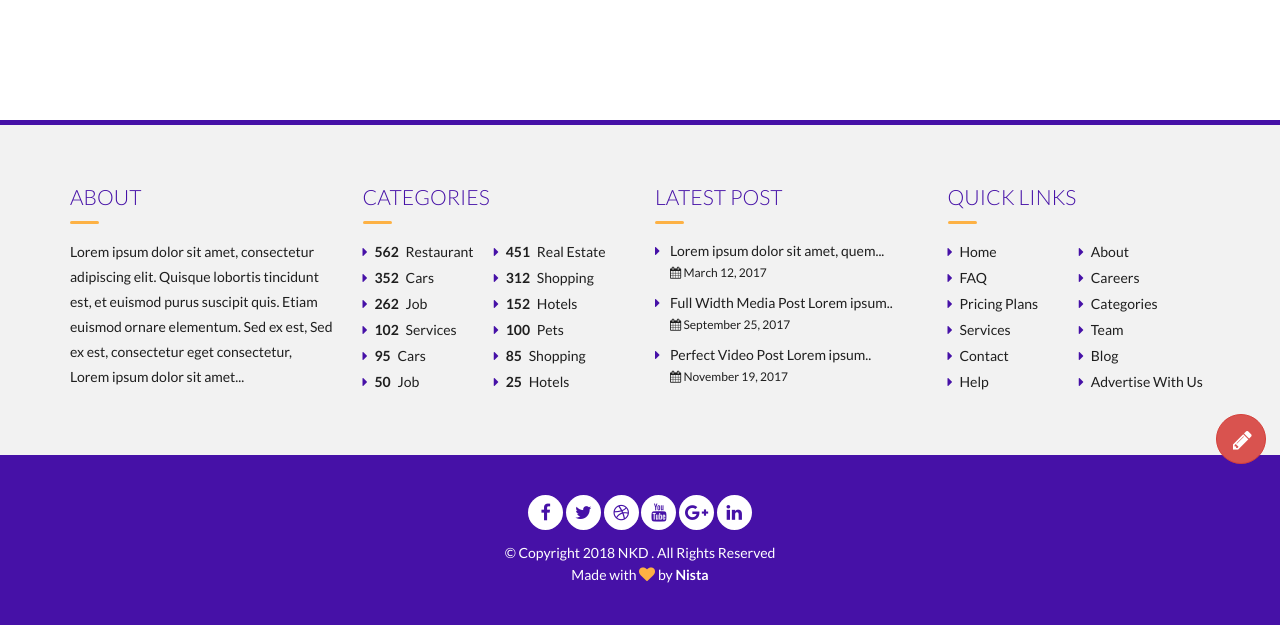
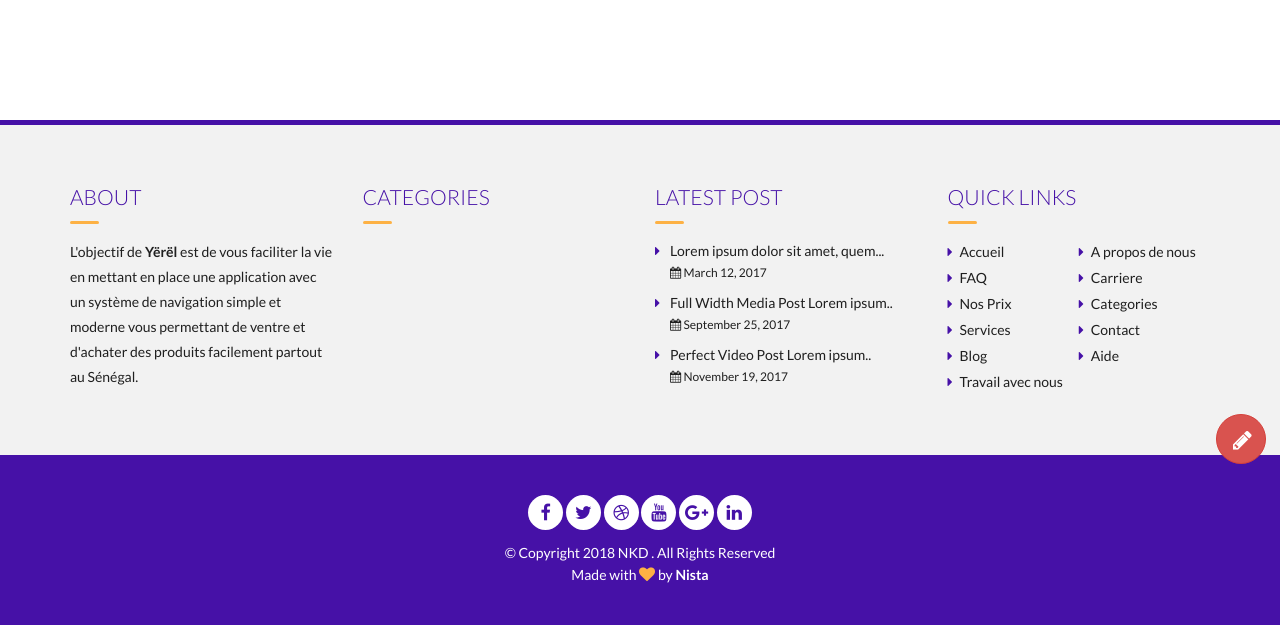
Before and after one commit to wariored/yerel, a Django app: page /ads/categories/categories/ in a window 1280 px wide. Shown: the part 265-890 px from the top of the page. Run offline with Django 3.2, Linux system fonts and the light colour scheme; data that the repository does not hold is empty; some libraries are stand-ins or nearby versions.

Commit message:
handling footer

```diff
--- a/yeureul/templates/header_footer/footer.html
+++ b/yeureul/templates/header_footer/footer.html
@@ -1,4 +1,5 @@
 {% load staticfiles %}
+{% load ads_categories_number %}
 <!-- Footer -->
 <footer>
     <section class="footer-Content">
@@ -8,9 +9,10 @@
                     <div class="footer-widget">
                         <h3 class="block-title">About</h3>
                         <div class="textwidget">
-                            <p>Lorem ipsum dolor sit amet, consectetur adipiscing elit. Quisque lobortis tincidunt est,
-                                et euismod purus suscipit quis. Etiam euismod ornare elementum. Sed ex est, Sed ex est,
-                                consectetur eget consectetur, Lorem ipsum dolor sit amet...</p>
+                            <p>L'objectif de <strong>Yërël</strong> est de vous faciliter la vie en mettant en place une application avec
+                                un système de navigation simple et moderne vous permettant de ventre et d'achater des produits facilement partout au Sénégal.<br>
+
+                            </p>
                         </div>
                     </div>
                 </div>
@@ -18,7 +20,10 @@
                     <div class="footer-widget">
                         <h3 class="block-title">Categories</h3>
                         <ul class="menu">
-                            <li><a href="#"><span>562</span> Restaurant</a></li>
+                                {% for value in count_ads_by_categories %}
+                                <li><a href="#"><span>{{ count_ads_by_categories }}</span> </a></li>
+                                {% endfor %}
+                            <!-- <li><a href="{% url 'ads:categories' %}"><span>562</span> Restaurant</a></li>
                             <li><a href="#"><span>451</span> Real Estate</a></li>
                             <li><a href="#"><span>352</span> Cars</a></li>
                             <li><a href="#"><span>312</span> Shopping</a></li>
@@ -29,7 +34,7 @@
                             <li><a href="#"><span>95</span> Cars</a></li>
                             <li><a href="#"><span>85</span> Shopping</a></li>
                             <li><a href="#"><span>50</span> Job</a></li>
-                            <li><a href="#"><span>25</span> Hotels</a></li>
+                            <li><a href="#"><span>25</span> Hotels</a></li> -->
                         </ul>
                     </div>
                 </div>
@@ -59,18 +64,18 @@
                     <div class="footer-widget">
                         <h3 class="block-title">Quick Links</h3>
                         <ul class="menu">
-                            <li><a href="#">Home</a></li>
-                            <li><a href="#">About</a></li>
+                            <li><a href="{% url 'index' %}">Accueil</a></li>
+                            <li><a href="#">A propos de nous</a></li>
                             <li><a href="#">FAQ</a></li>
-                            <li><a href="#">Careers</a></li>
-                            <li><a href="#">Pricing Plans</a></li>
-                            <li><a href="#">Categories</a></li>
+                            <li><a href="#">Carriere</a></li>
+                            <li><a href="#">Nos Prix</a></li>
+                            <li><a href="{% url 'ads:categories' %}">Categories</a></li>
                             <li><a href="#">Services</a></li>
-                            <li><a href="#">Team</a></li>
-                            <li><a href="#">Contact</a></li>
+                            <!-- <li><a href="#">Equipe </a></li> -->
+                            <li><a href="{% url 'contact' %}">Contact</a></li>
                             <li><a href="#">Blog</a></li>
-                            <li><a href="#">Help</a></li>
-                            <li><a href="#">Advertise With Us</a></li>
+                            <li><a href="#">Aide</a></li>
+                            <li><a href="#">Travail avec nous</a></li>
                         </ul>
                     </div>
                 </div>
--- /dev/null
+++ b/yeureul/templatetags/ads_categories_number.py
@@ -0,0 +1,39 @@
+from django import template
+
+register = template.Library()
+
+from ads.models import Ad , Category
+
+# @register.tag()
+# def count_ads_by_categories():
+#     d = dict()
+#     sup = list()
+#     for category in Category.objects.filter(category_type='B'):
+#         if category.sup_category not in sup:
+#             sup.append(category.sup_category)
+#             d[category.sup_category.name]=Ad.objects.filter(subcategory=Category.objects.get(name=category.name)).count()
+#         else:
+#             d[category.sup_category.name]+=Ad.objects.filter(subcategory=Category.objects.get(name=category.name)).count()
+#     return d
+# @register.simple_tag()
+# def count_ads_by_categories():
+#     d = dict()
+#     sup = list()
+#     for category in Category.objects.filter(category_type='B'):
+#         if category.sup_category not in sup:
+#             sup.append(category.sup_category)
+#             d[category.sup_category.name]=Ad.objects.filter(subcategory=Category.objects.get(name=category.name)).count()
+#         else:
+#             d[category.sup_category.name]+=Ad.objects.filter(subcategory=Category.objects.get(name=category.name)).count()
+#     return d.keys()
+@register.inclusion_tag('header_footer/header.html')
+def count_ads_by_categories1():
+    d = dict()
+    sup = list()
+    for category in Category.objects.filter(category_type='B'):
+        if category.sup_category not in sup:
+            sup.append(category.sup_category)
+            d[category.sup_category.name]=Ad.objects.filter(subcategory=Category.objects.get(name=category.name)).count()
+        else:
+            d[category.sup_category.name]+=Ad.objects.filter(subcategory=Category.objects.get(name=category.name)).count()
+    return {'count_ads_by_categories':d}
```
Also changed, not shown: yeureul/templatetags/__init__.py (added).
